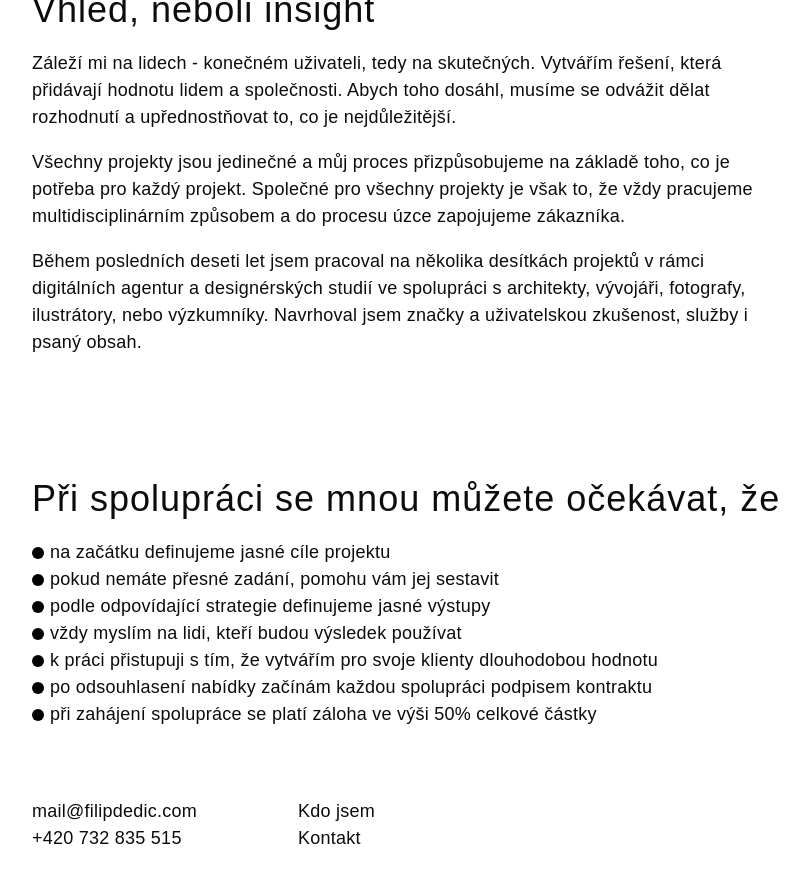
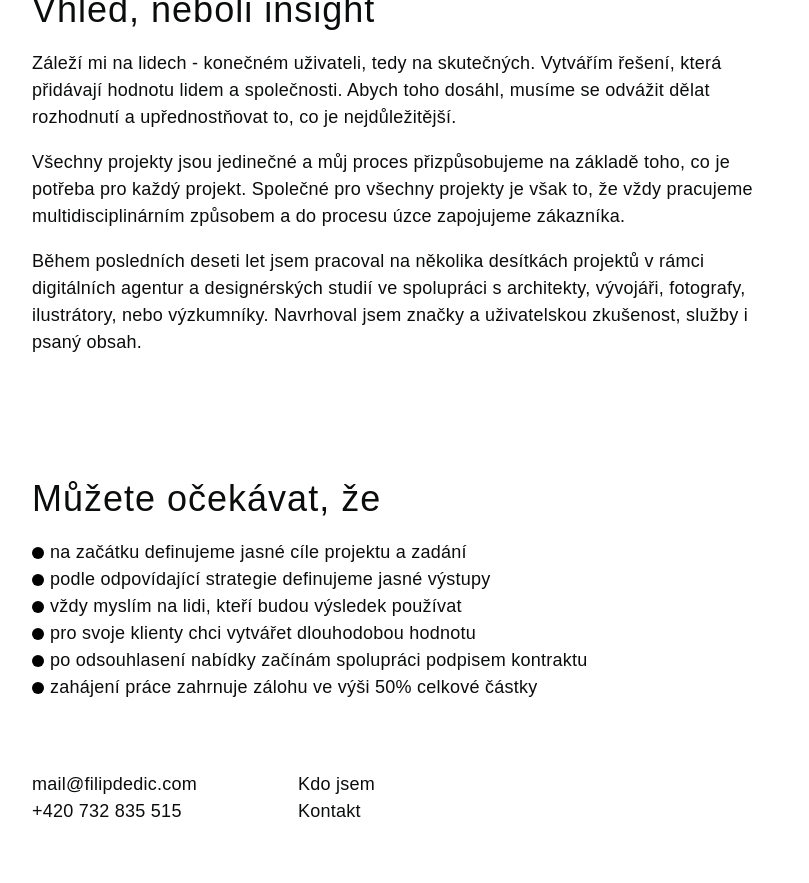
Before and after one commit to fdedic/fdedic.github.io, a Jekyll site: the page built from sluzby.md, in a window 1280 px wide and 900 px high, scrolled down 2206 px. Shown: the top 883 px of the window, without its empty margins (228-1037 px from the left). Built offline with Jekyll 4.4.1, drawn with Linux system fonts in a browser that asks for light colours; nearby versions of some CDN libraries; some web fonts are replaced.

Commit message:
Update sluzby.md

```diff
--- a/sluzby.md
+++ b/sluzby.md
@@ -62,11 +62,10 @@ Během posledních deseti let jsem pracoval na několika desítkách projektů v
 
 ***
 
-## Při spolupráci se mnou můžete očekávat, že
-* na začátku definujeme jasné cíle projektu
-* pokud nemáte přesné zadání, pomohu vám jej sestavit
+## Můžete očekávat, že
+* na začátku definujeme jasné cíle projektu a zadání
 * podle odpovídající strategie definujeme jasné výstupy
 * vždy myslím na lidi, kteří budou výsledek používat
-* k práci přistupuji s tím, že vytvářím pro svoje klienty dlouhodobou hodnotu
-* po odsouhlasení nabídky začínám každou spolupráci podpisem kontraktu
-* při zahájení spolupráce se platí záloha ve výši 50% celkové částky
+* pro svoje klienty chci vytvářet dlouhodobou hodnotu
+* po odsouhlasení nabídky začínám spolupráci podpisem kontraktu
+* zahájení práce zahrnuje zálohu ve výši 50% celkové částky
```
